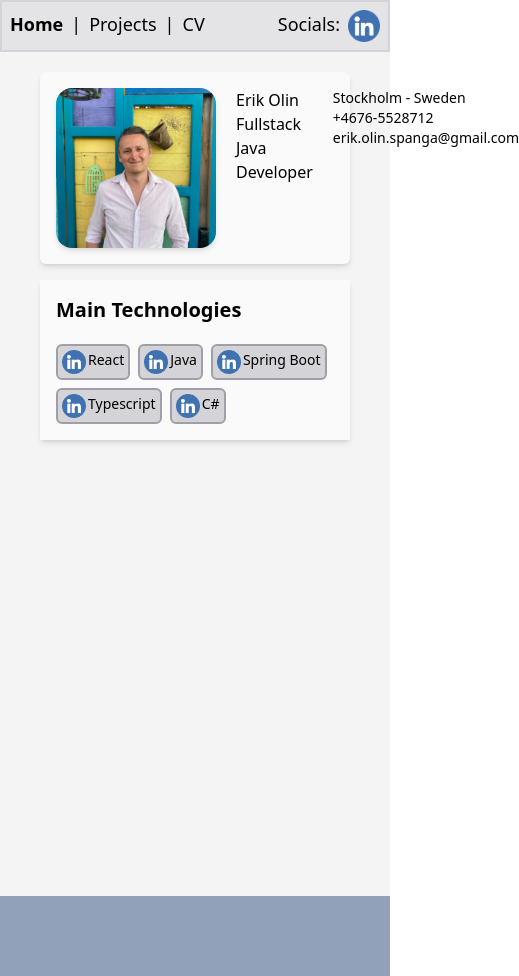
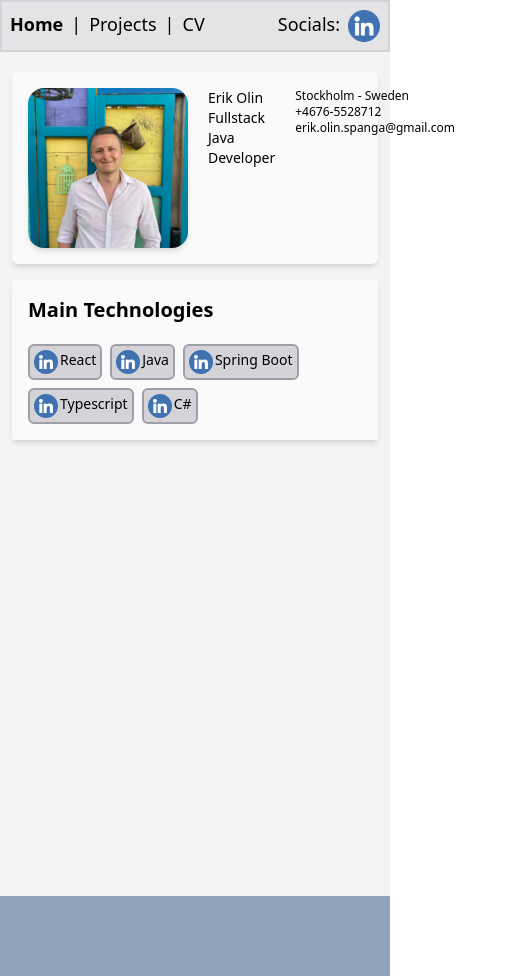
Before and after one commit to TibbersEvolved/portfolio2025, a React (Vite) app in the folder portfolio-app/: page / in a window 390 px wide. Shown: the whole page, 519 px wide, since content can reach past the window. Built offline with nearby package versions, Linux system fonts and the light colour scheme.

Commit message:
Mobile support for person card

```diff
--- a/portfolio-app/src/components/index/person_card.tsx
+++ b/portfolio-app/src/components/index/person_card.tsx
@@ -3,17 +3,17 @@ import myImage from "../../assets/erik2.png";
 export default function Person_Card() {
   return (
     <>
-      <section className="bg-zinc-50 shadow-md rounded-md flex gap-5 p-4">
+      <section className="bg-zinc-50 shadow-md rounded-md flex text-sm m:text-base gap-5 p-4">
         <img src={myImage} className="size-40 rounded-2xl shadow-md"></img>
         <aside className="flex flex-col">
           <div>Erik Olin</div>
           <div>Fullstack Java Developer</div>
           <div></div>
         </aside>
-        <section className="flex flex-col text-sm ml-auto mr-4">
+        <section className="flex flex-col text-xs m:text-sm ml-auto mr-4">
           <div>Stockholm - Sweden</div>
           <div>+4676-5528712</div>
-          <div>erik.olin.spanga@gmail.com</div>
+          <div className="size-min">erik.olin.spanga@gmail.com</div>
         </section>
       </section>
     </>
--- a/portfolio-app/src/routes/index.tsx
+++ b/portfolio-app/src/routes/index.tsx
@@ -11,7 +11,7 @@ function App() {
   return (
     <>
       <section className="min-h-dvh bg-zinc-100">
-        <section className="mr-10 ml-10 pt-5">
+        <section className="m:mr-10 m:ml-10 mr-3 ml-3 pt-5">
           <Person_Card />
           <Techstack />
         </section>
```
